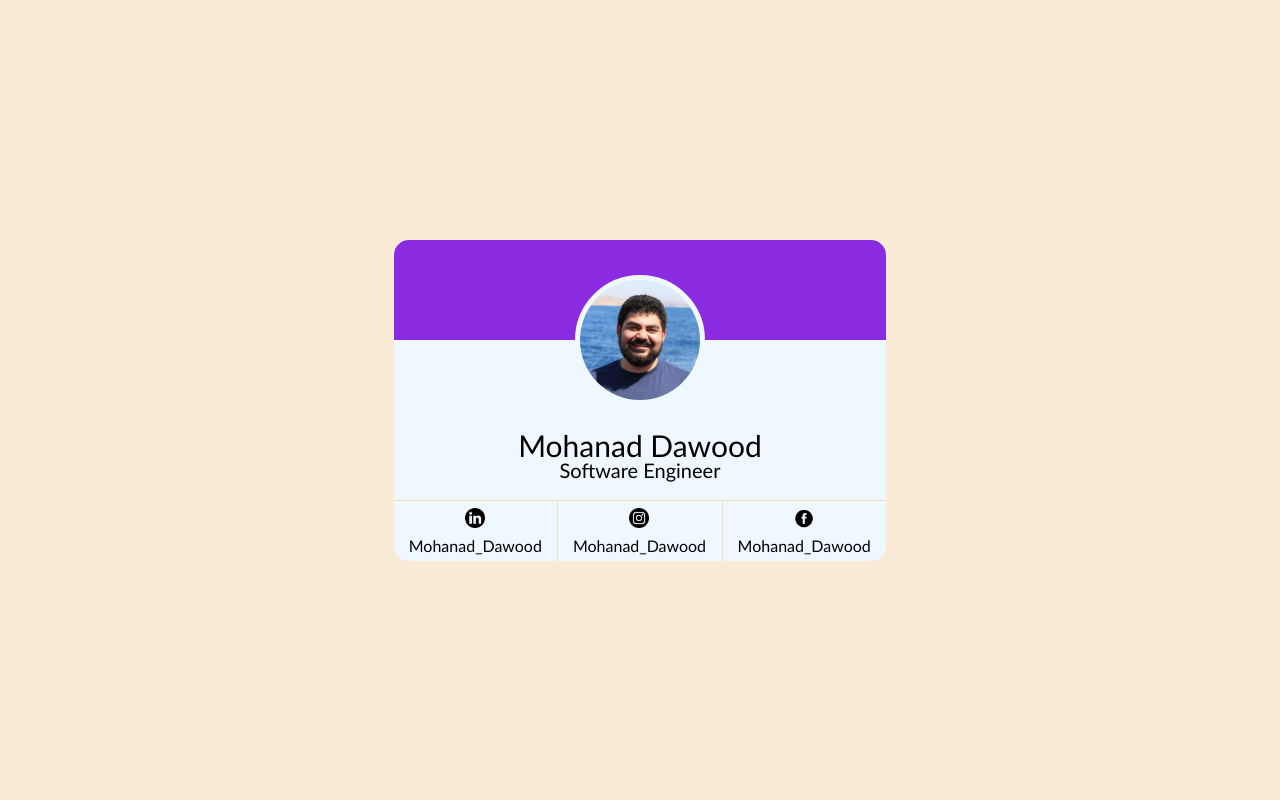
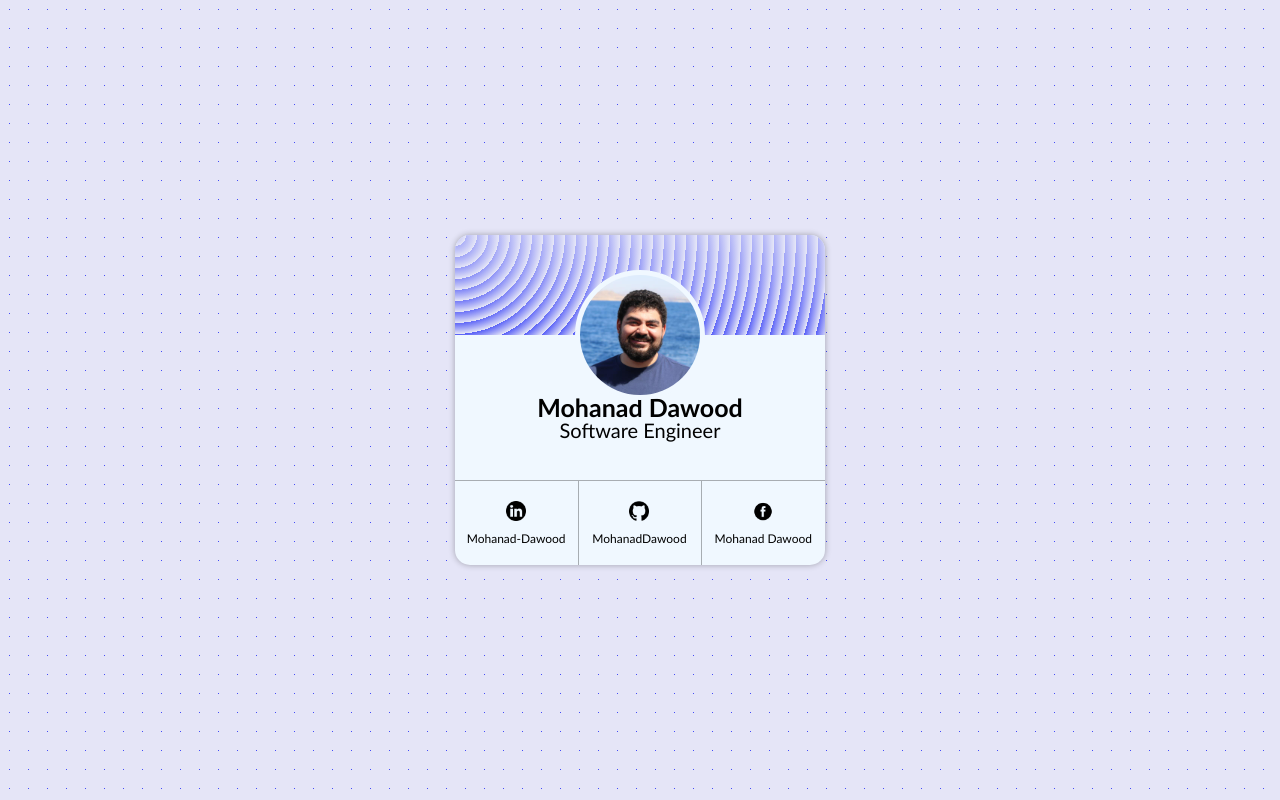
Before and after one commit to MohanadDawood/profile-card-component, a plain HTML site: page index.html in a window 1280 px wide. Drawn offline with Linux system fonts and the light colour scheme.

Commit message:
added-social-links

```diff
--- a/index.html
+++ b/index.html
@@ -4,13 +4,13 @@
     <meta charset="UTF-8" />
     <meta name="viewport" content="width=device-width, initial-scale=1.0" />
     <link rel="stylesheet" href="style.css" />
+
     <title>Mohanad Dawood</title>
   </head>
   <body>
     <div class="container">
       <div class="card">
-        <div class="card__top-section"></div>
-        <div class="card__middle-section">
+        <div class="card-middle-section">
           <img
             src="images/profile-pic.jpg"
             alt="Mohanad Dawood pic"
@@ -21,18 +21,27 @@
             <p class="job">Software Engineer</p>
           </div>
         </div>
-        <div class="card__social">
+        <div class="card-social">
           <div class="links">
-            <img class="icon" src="images/linkedin.png" alt="linkedin icon" />
-            <p class="user">Mohanad_Dawood</p>
+            <a
+              href="https://www.linkedin.com/in/mohanad-dawood-952972185/"
+              target="_blank"
+            >
+              <img class="icon" src="images/linkedin.png" alt="linkedin icon" />
+            </a>
+            <p class="user">Mohanad-Dawood</p>
           </div>
           <div class="links">
-            <img class="icon" src="images/instagram.png" alt="github icon" />
-            <p class="user">Mohanad_Dawood</p>
+            <a href="https://github.com/MohanadDawood" target="_blank">
+              <img class="icon" src="images/github.png" alt="github icon" />
+            </a>
+            <p class="user">MohanadDawood</p>
           </div>
           <div class="links3 links">
-            <img class="icon" src="images/facebook.png" alt="facebook icon" />
-            <p class="user">Mohanad_Dawood</p>
+            <a href="" target="_blank">
+              <img class="icon" src="images/facebook.png" alt="facebook icon" />
+            </a>
+            <p class="user">Mohanad Dawood</p>
           </div>
         </div>
       </div>
--- a/style.css
+++ b/style.css
@@ -1,3 +1,4 @@
+/* CSS RESET */
 html,
 body,
 div,
@@ -131,6 +132,7 @@ body {
   font-size: 1.6rem;
   font-family: "Gill Sans", "Gill Sans MT", Calibri, "Trebuchet MS", sans-serif;
 }
+/* END CSS RESET */
 
 .container {
   display: grid;
@@ -138,7 +140,13 @@ body {
   justify-items: center;
   height: 100vh;
   width: 100vw;
-  background-color: antiquewhite;
+  background-color: #e5e5f7;
+  opacity: 1;
+  background-image: radial-gradient(
+    #444cf7 0.9500000000000001px,
+    #e5e5f7 0.9500000000000001px
+  );
+  background-size: 19px 19px;
 }
 
 .card {
@@ -149,18 +157,26 @@ body {
   justify-items: center;
   border-radius: 1.5rem;
   position: relative;
-  row-gap: 20px;
+  /* row-gap: 2.5rem; */
+  box-shadow: 0px 0px 6px rgba(0, 0, 0, 0.3);
 }
 
 .card::before {
   content: "";
   width: 100%;
   height: 10rem;
-  background-color: blueviolet;
+  background-color: #e5e5f7;
+  opacity: 0.9;
+  background-image: repeating-radial-gradient(
+      circle at 0 0,
+      transparent 0,
+      #e5e5f7 11px
+    ),
+    repeating-linear-gradient(#444cf755, #444cf7);
   z-index: 0;
   border-radius: 1.5rem 1.5rem 0 0;
 }
-.card__middle-section {
+.card-middle-section {
   margin-top: 40px;
   display: grid;
   align-items: center;
@@ -170,17 +186,20 @@ body {
 
 .info {
   display: grid;
-  margin-top: 10px;
+  margin-top: 2rem;
+  margin-bottom: 4rem;
 }
 
 .name {
-  font-size: 3rem;
+  font-size: 2.5rem;
   margin-top: 0;
+  font-weight: bold;
 }
 
 .job {
   font-size: 2rem;
   justify-self: center;
+  font-weight: 500;
 }
 .middle-section-pic {
   width: 12rem;
@@ -194,7 +213,7 @@ body {
   background-color: aliceblue;
 }
 
-.card__social {
+.card-social {
   display: grid;
   grid-template-columns: repeat(3, 1fr);
   width: 100%;
@@ -202,7 +221,7 @@ body {
   justify-items: center;
   /* column-gap: 3.5rem; */
   border: 0;
-  border-top: 1px solid wheat;
+  border-top: 1px solid rgba(0, 0, 0, 0.3);
 
   /* margin-left: 40px; */
   /* border-radius: ; */
@@ -214,9 +233,9 @@ body {
   justify-items: center;
   width: 100%;
   row-gap: 1rem;
-  padding: 0.7rem 0;
+  padding: 2rem 0;
   position: relative;
-  border-right: 1px solid wheat;
+  border-right: 1px solid rgba(0, 0, 0, 0.3);
 }
 
 .links3 {
@@ -229,5 +248,6 @@ body {
 }
 
 .user {
-  margin: 0 1.5rem;
+  /* margin: 0 2rem; */
+  font-size: 1.2rem;
 }
```
Also changed, not shown: images/github.png (added).
